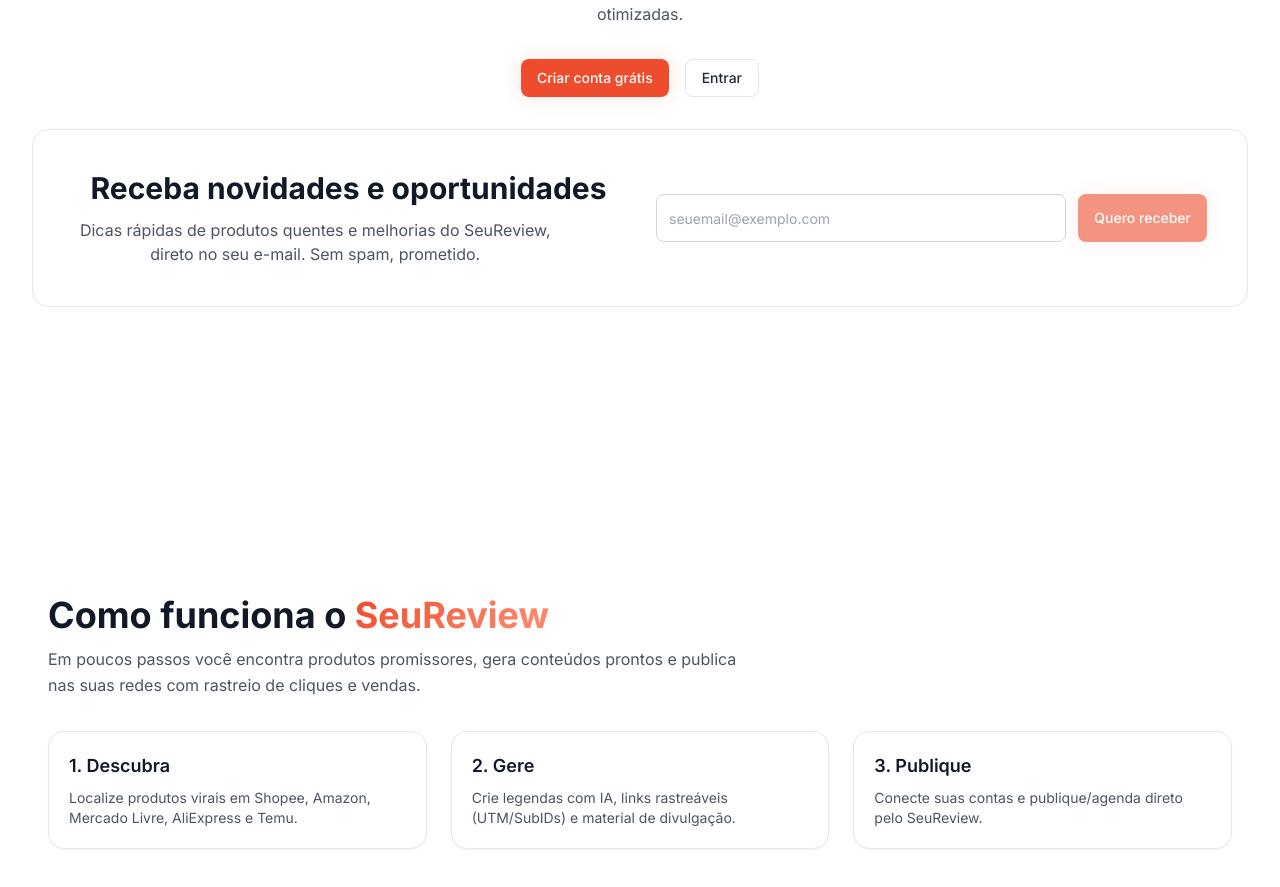
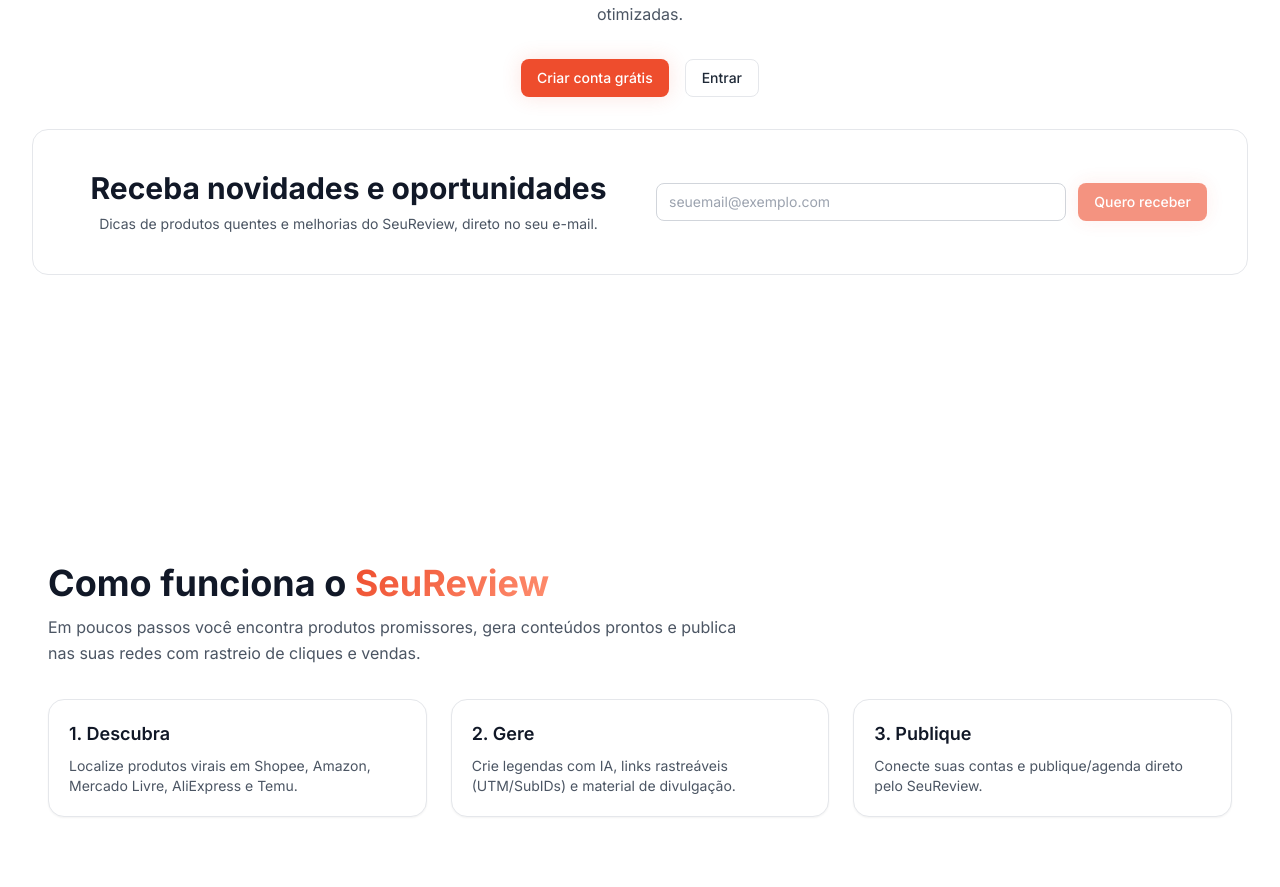
Before and after one commit to marciobever/seureview.com.br, a Next.js app: page / in a window 1280 px wide. Shown: the part 2390-3277 px from the top of the page. Built offline with nearby package versions, Linux system fonts and the light colour scheme; no server answers.

Commit message:
Update Newsletter.tsx

```diff
--- a/components/Newsletter.tsx
+++ b/components/Newsletter.tsx
@@ -23,49 +23,40 @@
       setOk(false);
     } finally {
       setLoading(false);
-      setTimeout(() => setOk(null), 3500);
+      setTimeout(() => setOk(null), 3000);
     }
   }
 
   return (
-    <section aria-label="Assine a newsletter" className="rounded-2xl border bg-white">
-      <div className="p-8 md:p-10 grid md:grid-cols-2 gap-8 items-center">
+    <section id="newsletter" className="rounded-2xl border bg-white p-8 md:p-10">
+      <div className="grid md:grid-cols-2 gap-8 items-center">
         <div>
           <h3 className="text-2xl md:text-3xl font-bold">Receba novidades e oportunidades</h3>
-          <p className="mt-3 text-sm md:text-base text-gray-600 max-w-[48ch]">
-            Dicas rápidas de produtos quentes e melhorias do SeuReview,
-            direto no seu e-mail. Sem spam, prometido.
+          <p className="mt-2 text-sm text-gray-600">
+            Dicas de produtos quentes e melhorias do SeuReview, direto no seu e-mail.
           </p>
         </div>
 
-        <form onSubmit={onSubmit} className="flex w-full gap-3">
+        <form onSubmit={onSubmit} className="flex gap-3">
           <input
             type="email"
-            inputMode="email"
-            autoComplete="email"
             placeholder="seuemail@exemplo.com"
-            aria-label="Seu e-mail"
-            className="flex-1 h-11 md:h-12"
+            className="flex-1"
             value={email}
             onChange={(e) => setEmail(e.target.value)}
             required
+            aria-label="Seu e-mail"
           />
-          <button className="btn btn-primary h-11 md:h-12 px-5" disabled={!email || loading}>
-            {loading ? 'Enviando…' : 'Quero receber'}
+          <button className="btn btn-primary" disabled={!email || loading}>
+            {loading ? 'Enviando...' : 'Quero receber'}
           </button>
         </form>
+      </div>
 
-        {ok === true && (
-          <p className="md:col-span-2 text-sm text-green-600">
-            Pronto! Você está na lista. 🎉
-          </p>
-        )}
-        {ok === false && (
-          <p className="md:col-span-2 text-sm text-red-600">
-            Ops, não conseguimos cadastrar agora. Tente novamente.
-          </p>
-        )}
-      </div>
+      {ok === true && <p className="mt-3 text-sm text-green-600">Pronto! Você está na lista. 🎉</p>}
+      {ok === false && (
+        <p className="mt-3 text-sm text-red-600">Ops, não conseguimos cadastrar agora. Tente novamente.</p>
+      )}
     </section>
   );
 }
```
